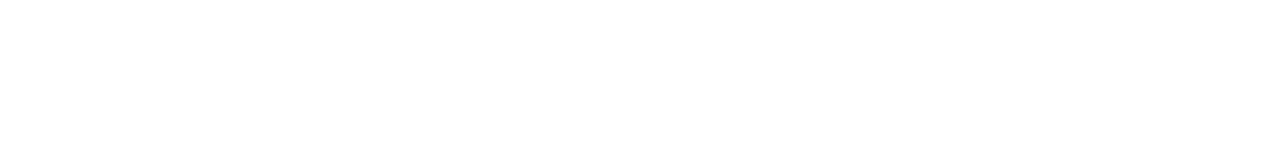
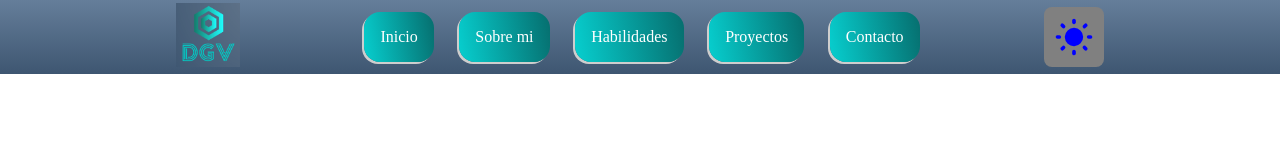
Before and after one commit to StreetNinjaCoder/CV-GIT, a plain HTML site: page index.html in a window 1280 px wide. Drawn offline with Linux system fonts and the light colour scheme.

Commit message:
Navbar definido

```diff
--- a/index.html
+++ b/index.html
@@ -1,13 +1,89 @@
 <!DOCTYPE html>
 <html lang="es">
+
 <head>
-    <meta charset="UTF-8">
-    <meta name="viewport" content="width=device-width, initial-scale=1.0">
-    <link rel="stylesheet" href="style.css">
-    <link rel="shortcut icon" href="favicon.ico" type="image/x-icon">
-    <title>Document</title>
+    <meta charset="UTF-8" />
+    <meta name="viewport" content="width=device-width, initial-scale=1.0" />
+    <link rel="stylesheet" href="style.css" />
+    <link rel="shortcut icon" href="favicon.png" type="image/x-icon" />
+    <title>David Gómez Vicente</title>
 </head>
+
 <body>
+    <nav class="navbar">
+        <div></div>
+        <div class="image">
+           <img src="img/logo.png" alt="">
 
+        </div>
+        <div class="navigation">
+            <div>Inicio</div>
+            <div>Sobre mi</div>
+            <div>Habilidades</div>
+            <div>Proyectos</div>
+            <div>Contacto</div>
+        </div>
+        <div class="switch">
+            <svg xmlns="http://www.w3.org/2000/svg" class="icon icon-tabler icon-tabler-sun-filled" width="44"
+                height="44" viewBox="0 0 24 24" stroke-width="1.5" stroke="#2c3e50" fill="none" stroke-linecap="round"
+                stroke-linejoin="round">
+                <path stroke="none" d="M0 0h24v24H0z" fill="none" />
+                <path d="M12 19a1 1 0 0 1 .993 .883l.007 .117v1a1 1 0 0 1 -1.993 .117l-.007 -.117v-1a1 1 0 0 1 1 -1z"
+                    stroke-width="0" fill="currentColor" />
+                <path
+                    d="M18.313 16.91l.094 .083l.7 .7a1 1 0 0 1 -1.32 1.497l-.094 -.083l-.7 -.7a1 1 0 0 1 1.218 -1.567l.102 .07z"
+                    stroke-width="0" fill="currentColor" />
+                <path
+                    d="M7.007 16.993a1 1 0 0 1 .083 1.32l-.083 .094l-.7 .7a1 1 0 0 1 -1.497 -1.32l.083 -.094l.7 -.7a1 1 0 0 1 1.414 0z"
+                    stroke-width="0" fill="currentColor" />
+                <path d="M4 11a1 1 0 0 1 .117 1.993l-.117 .007h-1a1 1 0 0 1 -.117 -1.993l.117 -.007h1z" stroke-width="0"
+                    fill="currentColor" />
+                <path d="M21 11a1 1 0 0 1 .117 1.993l-.117 .007h-1a1 1 0 0 1 -.117 -1.993l.117 -.007h1z"
+                    stroke-width="0" fill="currentColor" />
+                <path
+                    d="M6.213 4.81l.094 .083l.7 .7a1 1 0 0 1 -1.32 1.497l-.094 -.083l-.7 -.7a1 1 0 0 1 1.217 -1.567l.102 .07z"
+                    stroke-width="0" fill="currentColor" />
+                <path
+                    d="M19.107 4.893a1 1 0 0 1 .083 1.32l-.083 .094l-.7 .7a1 1 0 0 1 -1.497 -1.32l.083 -.094l.7 -.7a1 1 0 0 1 1.414 0z"
+                    stroke-width="0" fill="currentColor" />
+                <path d="M12 2a1 1 0 0 1 .993 .883l.007 .117v1a1 1 0 0 1 -1.993 .117l-.007 -.117v-1a1 1 0 0 1 1 -1z"
+                    stroke-width="0" fill="currentColor" />
+                <path d="M12 7a5 5 0 1 1 -4.995 5.217l-.005 -.217l.005 -.217a5 5 0 0 1 4.995 -4.783z" stroke-width="0"
+                    fill="currentColor" />
+            </svg>
+        </div>
+        <div></div>
+    </nav>
+    <p>
+        Lorem ipsum dolor, sit amet consectetur adipisicing elit. Quos molestiae
+        possimus amet, et dolor illum quis enim quo, velit quam odit modi fugiat
+        nesciunt porro autem omnis necessitatibus nisi quas.
+    </p>
+    <p>
+        Lorem ipsum dolor, sit amet consectetur adipisicing elit. Quos molestiae
+        possimus amet, et dolor illum quis enim quo, velit quam odit modi fugiat
+        nesciunt porro autem omnis necessitatibus nisi quas.
+    </p>
+    <p>
+        Lorem ipsum dolor, sit amet consectetur adipisicing elit. Quos molestiae
+        possimus amet, et dolor illum quis enim quo, velit quam odit modi fugiat
+        nesciunt porro autem omnis necessitatibus nisi quas.
+    </p>
+    <p>
+        Lorem ipsum dolor, sit amet consectetur adipisicing elit. Quos molestiae
+        possimus amet, et dolor illum quis enim quo, velit quam odit modi fugiat
+        nesciunt porro autem omnis necessitatibus nisi quas.
+    </p>
+    <p>
+        Lorem ipsum dolor, sit amet consectetur adipisicing elit. Quos molestiae
+        possimus amet, et dolor illum quis enim quo, velit quam odit modi fugiat
+        nesciunt porro autem omnis necessitatibus nisi quas.
+    </p>
+    <p>
+        Lorem ipsum dolor, sit amet consectetur adipisicing elit. Quos molestiae
+        possimus amet, et dolor illum quis enim quo, velit quam odit modi fugiat
+        nesciunt porro autem omnis necessitatibus nisi quas.
+    </p>
 </body>
+
 </html>
--- a/style.css
+++ b/style.css
@@ -1 +1,81 @@
-PlaceHolder
+*,
+::before,
+::after {
+  box-sizing: border-box;
+}
+
+body {
+  padding-top: 11rem;
+  margin: 0;
+
+  color: white;
+}
+
+.navbar {
+  padding-left: 4rem;
+  padding-right: 4rem;
+  background: linear-gradient(0deg, #3e5671 0%, #657e9a 100%);
+  padding-bottom: 0.2rem;
+  padding-top: 0.2rem;
+
+  display: flex;
+  justify-content: space-between;
+  align-items: center;
+
+  position: fixed;
+  top: 0;
+  width: 100%;
+
+}
+
+.navigation {
+
+  height: 2rem;
+  border-radius: 1rem;
+
+  display: flex;
+  justify-content: space-around;
+  align-items: center;
+  list-style: none;
+
+
+}
+
+.navigation div{
+    border-radius: 1rem;
+    background: linear-gradient(260deg, rgb(6, 110, 110) 0%, rgb(7, 207, 207) 100%);
+    margin: 0.8rem;
+
+    box-shadow: -2px 2px rgb(206, 206, 206);
+
+    transition: all 300ms ease-in;
+
+}
+
+.navigation div:hover{
+   box-shadow: -4px 4px rgb(196, 7, 7);
+
+}
+
+
+.navigation div {
+  padding: 1rem;
+}
+
+.image img {
+  width: 4rem;
+  height: 4rem;
+}
+
+.switch {
+  border-radius: 0.5rem;
+  padding: 0.5rem;
+  background-color: grey;
+
+  display: flex;
+  justify-content: center;
+  align-items: center;
+}
+.switch svg {
+  color: blue;
+}
```
Also changed, not shown: favicon.ico (deleted), favicon.png (added), img/logo.png (added), img/logoNB.png (added), img/placeholder.png (deleted), svg/logo.svg (added), svg/sun_icon.svg (added).
